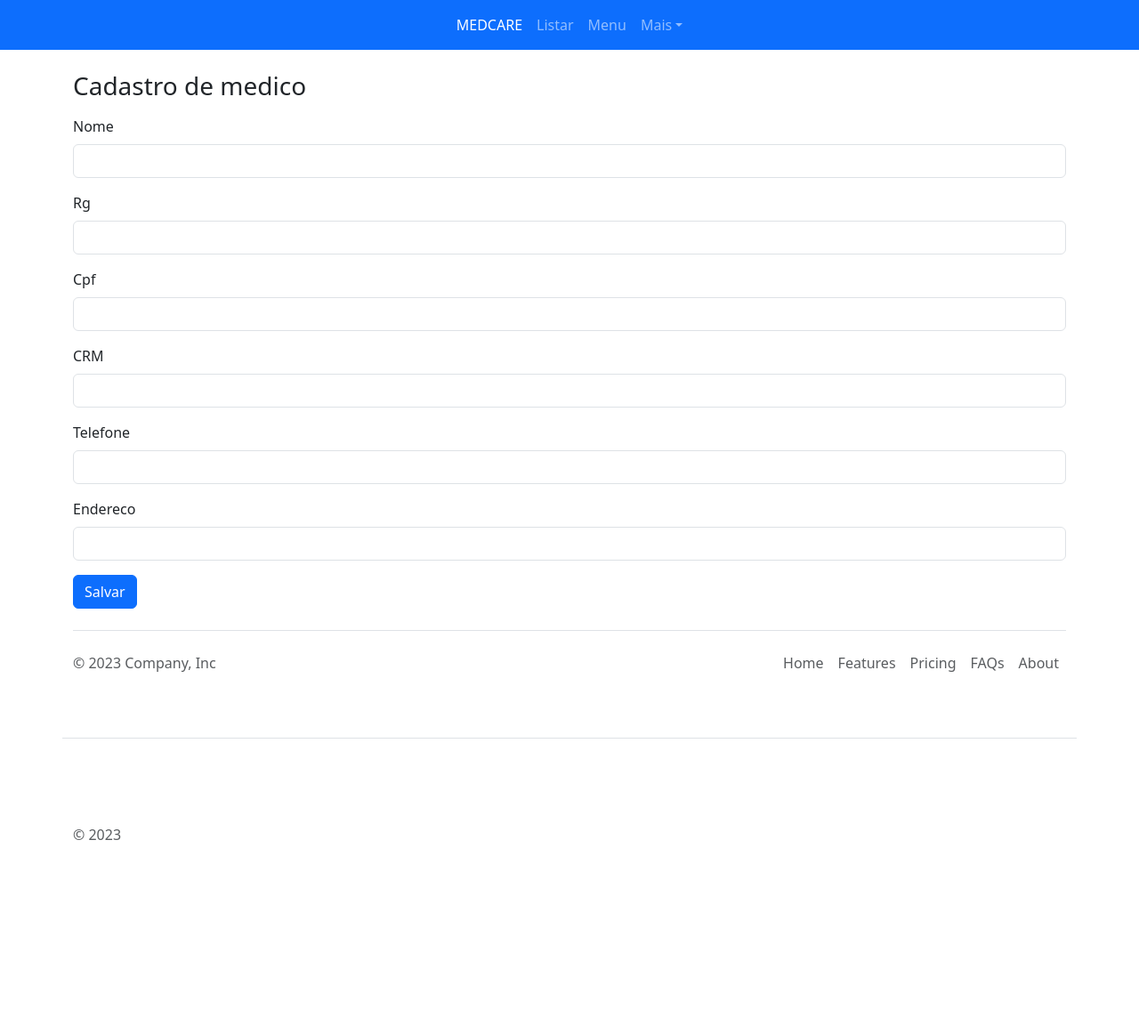
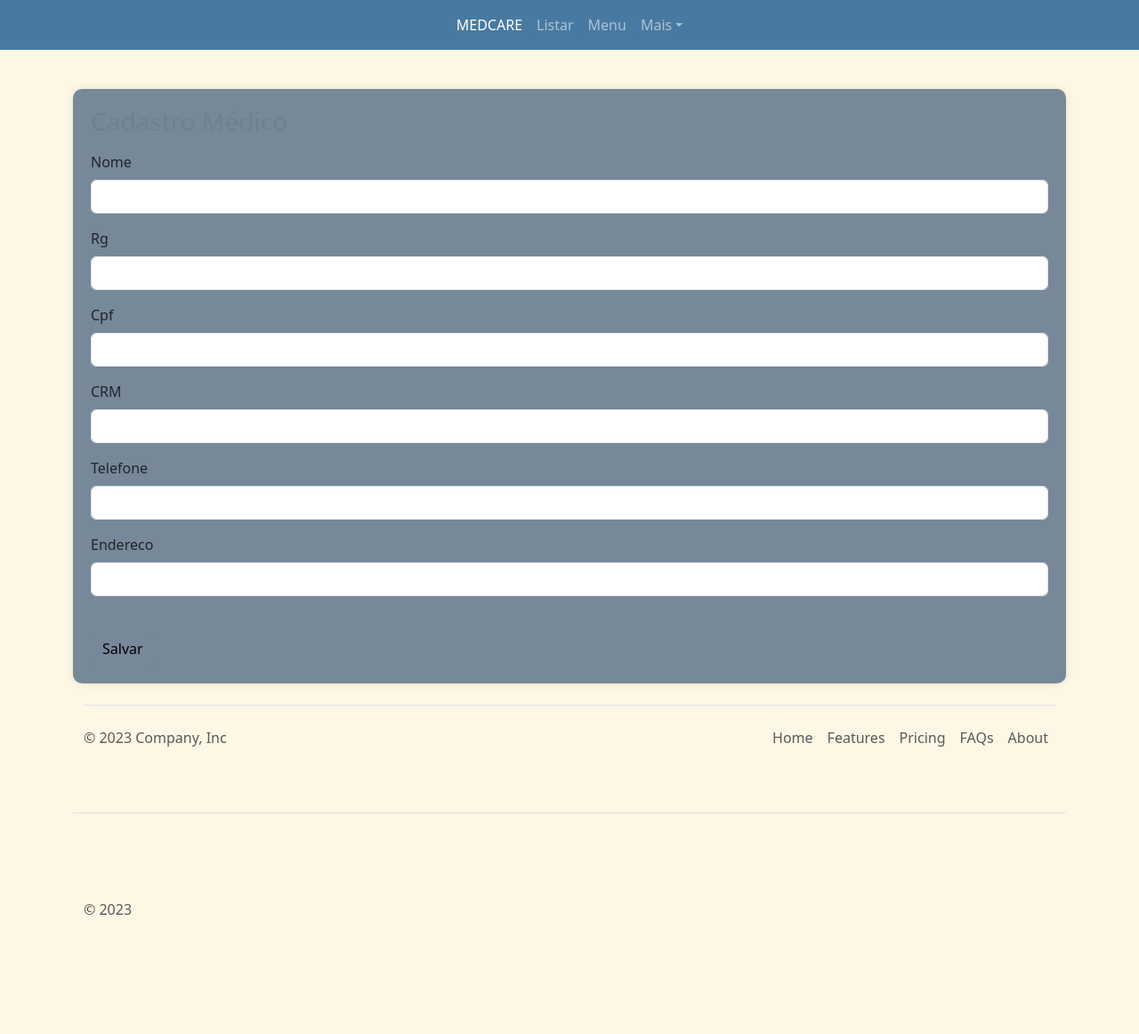
Before and after one commit to mariaclarasousaa/rmhospital, a PHP site: page /index.php?page=medicoControle in a window 1280 px wide. Shown: the whole page at 89% size. Before the commit the page ends 944 px from the top, so only its background shows below. Run offline with PHP 8.4, Linux system fonts and the light colour scheme.

Commit message:
mudança das cores

```diff
--- a/index.php
+++ b/index.php
@@ -9,7 +9,9 @@
   </head>
   <body>
 
-  <nav class="navbar navbar-expand-lg navbar-dark bg-primary" aria-label="Tenth navbar example">
+
+
+  <nav class="navbar navbar-expand-lg navbar-dark" style="background-color:#487aa1;" aria-label="Tenth navbar example">
     <div class="container-fluid">
       <button class="navbar-toggler" type="button" data-bs-toggle="collapse" data-bs-target="#navbarsExample08" aria-controls="navbarsExample08" aria-expanded="false" aria-label="Toggle navigation">
         <span class="navbar-toggler-icon"></span>
--- a/pages/medicoForm.php
+++ b/pages/medicoForm.php
@@ -1,6 +1,8 @@
-<h1 class="h3 mb-3 fw-normal">Cadastro de medico</h1>
-<form method="post" action="?page=medicoControle">
-<?php if(isset($medico)){
+<div class="form-container">
+<h1 class="h3 mb-3 fw-normal form-title-color">Cadastro Médico</h1>
+  <form method="post" action="?page=medicoControle">
+
+  <?php if(isset($medico)){
        ?>
        <input type="hidden" name="cpf" value="<?php echo $medico->cpf; ?>"/>
        <?php
@@ -24,7 +26,32 @@
     }
     ?>
 
-  <div class="mb-3">
+
+<style>
+    body {
+      background-color: #fff7e5; /* Cor de fundo para todo o corpo */
+    }
+
+.form-container {
+      background-color: 	#778899; /* Cor de fundo para o formulário */
+      padding: 20px; /* Espaçamento interno para o conteúdo do formulário */
+      margin-top: 20px; /* Espaçamento superior */
+      border-radius: 10px; /* Borda arredondada para uma aparência mais suave */
+      box-shadow: 0 0 10px rgba(0, 0, 0, 0.1); /* Sombra suave para elevação */
+    }
+
+    /* Adicione esta classe para mudar a cor do texto do formulário */
+    .form-text-color {
+      color: #000000; /* Cor preta para o texto do formulário */
+    }
+    /* Mudar a cor do nome do formulário */
+    .form-title-color {
+      color: #708090; /* Cor para o nome do formulário */
+    }
+
+  </style>
+
+<div class="mb-3">
     <label for="exampleInputEmail1" class="form-label">Nome</label>
     <input type="text" class="form-control" id="exampleInputEmail1" name="nome" value="<?php echo $nome; ?>">
   </div>
@@ -47,7 +74,16 @@
   <div class="mb-3">
     <label for="exampleInputEmail1" class="form-label">Endereco</label>
     <input type="text" class="form-control" id="exampleInputEmail1" name="endereco"value="<?php echo $endereco; ?>">
-  </div>
-<button value="<?php echo $acao; ?>" name="acao" type="submit" class="btn btn-primary">Salvar</button>
+  </div><br>
+
+<style>
+  .custom-btn-salvar {
+    background-color:	#778899; /* Cor verde, você pode substituir pelo código de cor desejado */
+    color: #000000; /* Cor do texto no botão, escolha uma que seja legível na cor de fundo */
+  }
+</style>
+
+<button value="<?php echo $acao; ?>" name="acao" type="submit" class="btn custom-btn-salvar">Salvar</button>
+
 </form>
 </form>
```
Also changed, not shown: pages/receitaForm.php (+39 -3 lines).
